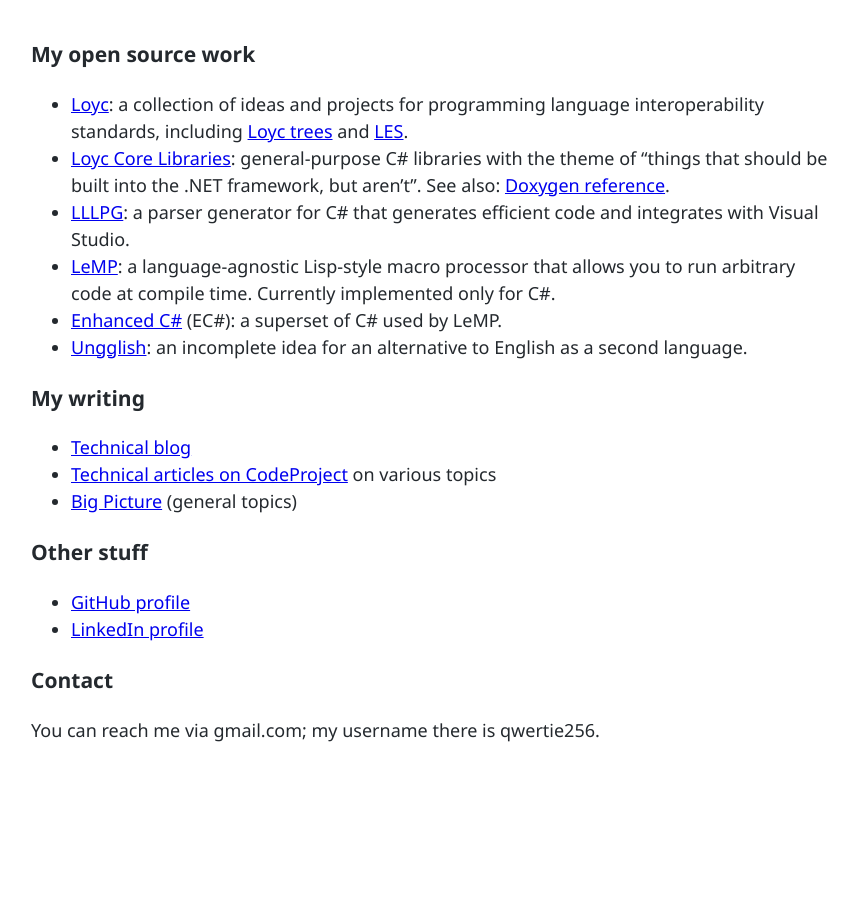
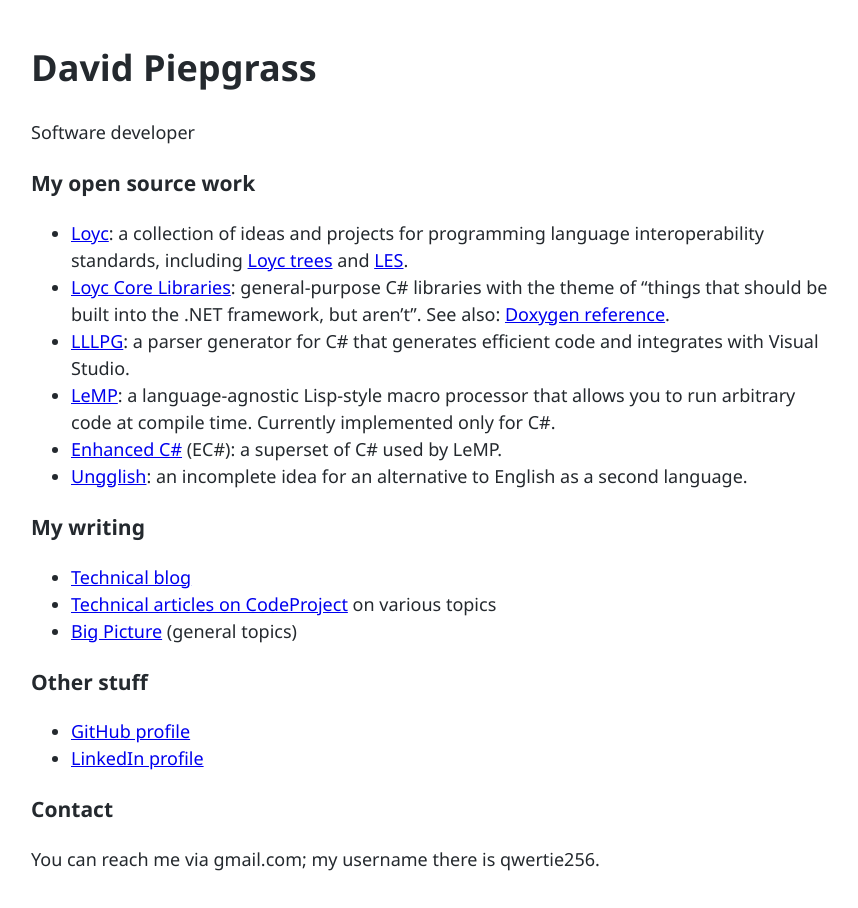
Before and after one commit to qwertie/home, a Jekyll site: the page built from index.md, in a window 1280 px wide. Shown: the whole page, without its empty margins (209-1067 px from the left). Built offline with Jekyll 4.4.1, drawn with Linux system fonts in a browser that asks for light colours; our own code applies the rules of GitHub Pages for plain Markdown files.

Commit message:
Render page title as <h1>

```diff
--- /dev/null
+++ b/_layouts/page.html
@@ -0,0 +1,8 @@
+---
+layout: "default" # page.html is based on default.html
+---
+
+<h1 class="page-title">{{ page.title }}</h1>
+{% if page.date %}<span class="post-date">{{ page.date }} </span>{% endif %}
+{% if page.tagline %}<div class="tagline">{{ page.tagline }} </div>{% endif %}
+{{ content }}
--- a/index.md
+++ b/index.md
@@ -1,5 +1,7 @@
 ---
-title: "Home"
+title: "David Piepgrass"
+tagline: "Software developer"
+layout: page
 ---
 
 ### My open source work ###
```
